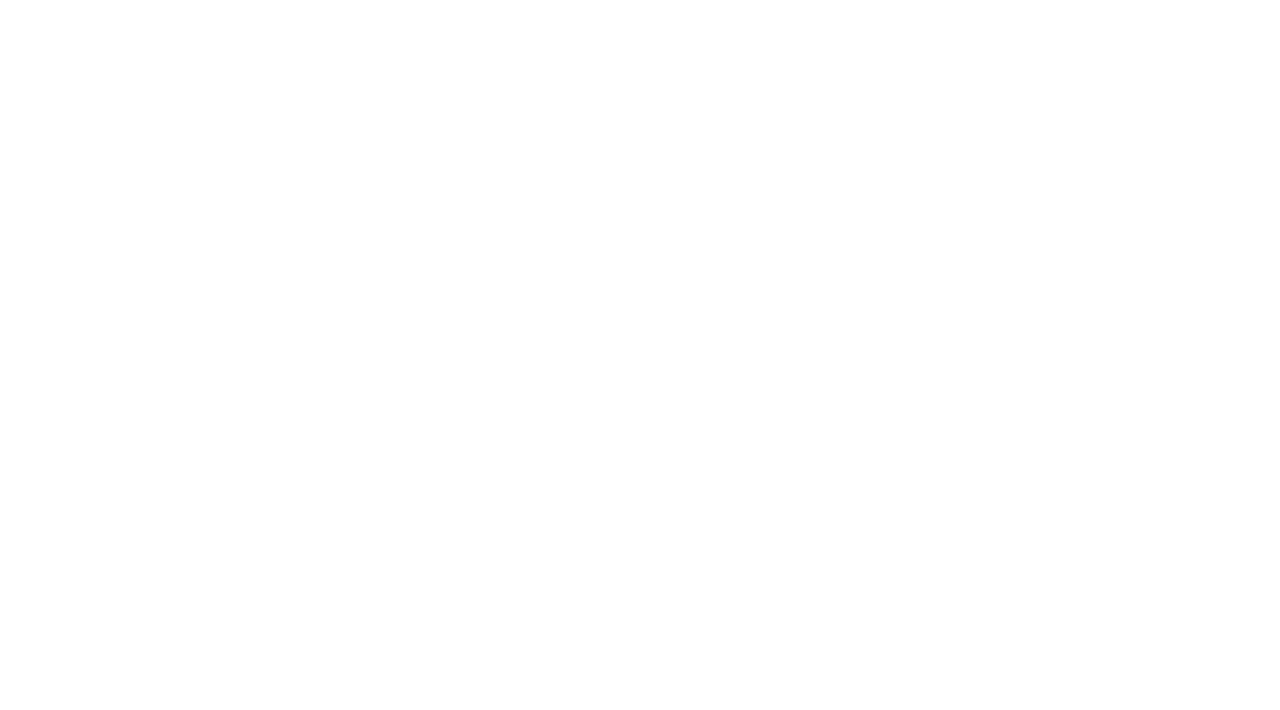
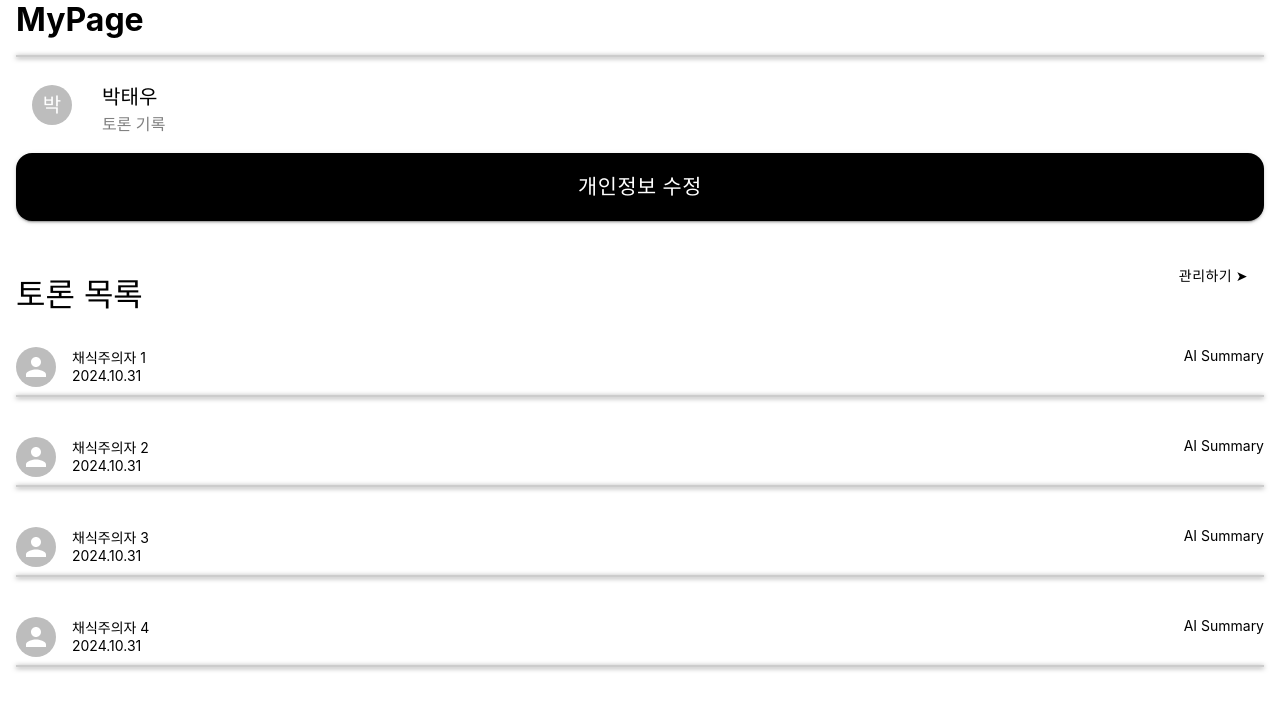
Before and after one commit to OnelineBookClass/Frontend, a React (Create React App) app: page /mypage in a window 1280 px wide. Before the commit this address had no page. Shown: the top 710 px of the page. Built offline with nearby package versions, Linux system fonts and the light colour scheme.

Commit message:
feat : mypage styling

```diff
--- a/src/App.js
+++ b/src/App.js
@@ -1,6 +1,7 @@
 import React from 'react';
 import { BrowserRouter, Routes, Route } from 'react-router-dom';
 import MainPage from './main/MainPage';
+import MyPage from './mypage/MyPage';
 
 
 function App() {
@@ -10,6 +11,7 @@ function App() {
       <BrowserRouter basename={process.env.PUBLIC_URL}>
         <Routes>
           <Route path="/" element={<MainPage />} />
+          <Route path='/mypage' element={<MyPage/>}/>
         </Routes>
       </BrowserRouter>
     </>
--- a/src/mypage/MyPage.jsx
+++ b/src/mypage/MyPage.jsx
@@ -0,0 +1,76 @@
+import React from "react";
+import styled from "styled-components";
+import ButtonStyled from "@mui/material/Button";
+import UserInfo from "./profile/UserInfo";
+import DiscussionList from "./profile/DIscussionList";
+
+const Container = styled.div`
+ display: flex;
+    flex-direction: column;
+    min-height: 100vh;
+    padding: 0 1rem 1rem 1rem;
+    box-sizing: border-box;`;
+
+const Title = styled.div`
+    font-weight: bold;
+    font-size: clamp(1rem, 5vw, 2rem);
+    text-align: left;
+    align-items: flex-start;
+    margin-bottom: 1rem;
+`;
+
+const StyledHr = styled.hr`
+  width: 100%; /* 구분선의 너비 */
+  border: 0;
+  border-top: 2px solid #ccc; /* 구분선 색 */
+  margin: 0;
+  box-shadow: 0 1px 5px rgba(0, 0, 0, 0.5); /* 그림자 추가 */
+`;
+
+
+function MyPage() {
+
+    const discussions = [{
+        id : 1,
+        content : "채식주의자 1",
+        date : "2024.10.31"
+    },
+    {
+        id : 2,
+        content : "채식주의자 2",
+        date : "2024.10.31"
+    },
+    {
+        id : 3,
+        content : "채식주의자 3",
+        date : "2024.10.31"
+    },
+    {
+        id : 4,
+        content : "채식주의자 4",
+        date : "2024.10.31"
+    },
+]
+    return (
+        <Container>
+            <Title>MyPage</Title>
+            <StyledHr></StyledHr>
+
+            <UserInfo></UserInfo>
+            <ButtonStyled
+                variant="contained"
+                sx={{
+                    padding: "1rem", fontSize: "1.3rem", whiteSpace: "nowrap",
+                    backgroundColor: "black", borderRadius : "1rem"
+                }}
+                white>
+                개인정보 수정
+            </ButtonStyled>
+            <DiscussionList discussions={discussions}>
+            </DiscussionList>
+        </Container>
+    );
+}
+
+
+export default MyPage;
--- /dev/null
+++ b/src/mypage/profile/DIscussionList.jsx
@@ -0,0 +1,28 @@
+import React from "react";
+import DiscussionListItem from "./DiscussionListItem";
+import { DiscussionTitle, ContentWrapper, Wrapper, TitleWrapper, StyledButton  } from "./style/DiscussionListStyle";
+
+
+
+function DiscussionList(props) {
+  const { discussions } = props;
+
+  return (
+    <Wrapper>
+      <TitleWrapper>
+        <DiscussionTitle>토론 목록</DiscussionTitle>
+        <StyledButton variant="error">
+          관리하기 ➤
+        </StyledButton>
+      </TitleWrapper>
+
+      <ContentWrapper>
+        {discussions.map((discussion) => (
+          <DiscussionListItem key={discussion.id} discussion={discussion} />
+        ))}
+      </ContentWrapper>
+    </Wrapper>
+  );
+}
+
+export default DiscussionList;
--- /dev/null
+++ b/src/mypage/profile/DiscussionListItem.jsx
@@ -0,0 +1,26 @@
+import React from "react";
+import { FixedAvatar } from "./style/UserInfoStyle";
+import { Wrapper, OuterWrapper, ContentText, StyledHr, LeftWrapper, RightWrapper} from "./style/DiscussionListItemStyle";
+
+
+function DiscussionListItem(props) {
+    const { discussion } = props;
+
+    return (
+        <Wrapper>
+            <OuterWrapper>
+                <FixedAvatar></FixedAvatar>
+                <LeftWrapper>
+                    <ContentText>{discussion.content}</ContentText>
+                    <ContentText>{discussion.date}</ContentText>
+                </LeftWrapper>
+                <RightWrapper>
+                    <ContentText>AI Summary</ContentText>
+                </RightWrapper>
+            </OuterWrapper>
+            <StyledHr />
+        </Wrapper>
+    );
+}
+
+export default DiscussionListItem;
--- /dev/null
+++ b/src/mypage/profile/UserInfo.jsx
@@ -0,0 +1,25 @@
+import React from "react";
+
+import { Typography } from "@mui/material";
+import { ProfileContainer, InnerContainer, FixedAvatar } from "./style/UserInfoStyle";
+
+function UserInfo() {
+
+    const username = "박태우";
+    return (
+
+        <ProfileContainer>
+            <FixedAvatar>박</FixedAvatar>
+            <InnerContainer>
+                <Typography variant="h6" component="div" sx={{ mt: 1 }}>{username}</Typography>
+                <Typography sx={{color : "gray"}}>토론 기록</Typography>
+            </InnerContainer>
+        </ProfileContainer>
+
+
+    );
+
+
+}
+
+export default UserInfo;
--- /dev/null
+++ b/src/mypage/profile/style/DiscussionListItemStyle.jsx
@@ -0,0 +1,47 @@
+import styled from "styled-components";
+export const Wrapper = styled.div`
+    padding: 16px;
+    display: flex;
+    flex-direction: column;
+    justify-content: center;
+    align-items: flex-start; /* 왼쪽 정렬 */
+    position: relative;
+    width: 100%; /* Wrapper가 화면 너비를 꽉 채우도록 */
+    :hover {
+        background: lightgrey;
+    }
+`;
+
+export const OuterWrapper = styled.div`
+    display: flex;
+    flex-direction: row;
+    justify-content: space-between; /* 양쪽 끝에 배치 */
+    width: 100%; /* 가로 크기 100% */
+    align-items: flex-start;
+`;
+
+export const ContentText = styled.p`
+    font-size: 14px;
+    margin: 0;
+`;
+
+export const StyledHr = styled.hr`
+    width: 100%; /* 구분선의 너비를 100%로 확장 */
+    border: 0;
+    border-top: 2px solid #ccc; /* 구분선 색 */
+    box-shadow: 0 1px 5px rgba(0, 0, 0, 0.5); /* 그림자 추가 */
+    margin-top: 8px; /* 구분선과 내용 사이의 간격 */
+`;
+
+export const LeftWrapper = styled.div`
+    display: flex;
+    margin-left: 1rem;
+    flex-direction: column;
+    align-items: flex-start;
+    flex-grow: 1; /* 이 영역이 가능한 한 왼쪽 끝으로 확장 */
+`;
+
+export const RightWrapper = styled.div`
+    display: flex;
+    flex-direction: column;
+`;
--- /dev/null
+++ b/src/mypage/profile/style/DiscussionListStyle.jsx
@@ -0,0 +1,46 @@
+import styled from "styled-components";
+import ButtonStyled from "@mui/material/Button";
+export const DiscussionTitle = styled.div`
+  margin-top: 3rem;
+  font-size: clamp(1rem, 5vw, 2rem);
+  text-align: left;
+  align-items: flex-start;
+  margin-bottom: 1rem;
+`;
+
+export const ContentWrapper = styled.div`
+  display: flex;
+  flex-direction: column;
+  justify-content: center;
+  align-items: center;
+  position: relative;
+  width: 100%;
+  :hover {
+    background: lightgrey;
+  }
+`;
+
+export const Wrapper = styled.div`
+  width: 100%;
+`;
+
+export const TitleWrapper = styled.div`
+  display: flex;
+  flex-direction: row;
+  justify-content: space-between; /* 제목과 버튼을 양 끝으로 배치 */
+  align-items: center;
+  width: 100%;
+`;
+
+export const StyledButton = styled(ButtonStyled)`
+  font-size: 1rem;
+  padding: 0.5rem 1rem;
+  background-color: white;
+  border-radius: 1rem;
+  color: black;
+  box-shadow: none;
+  &:hover {
+    background-color: #000000;
+    color : white;
+  }
+`;
--- /dev/null
+++ b/src/mypage/profile/style/UserInfoStyle.jsx
@@ -0,0 +1,25 @@
+import styled from "styled-components";
+import Avatar from "@mui/material/Avatar";
+export const ProfileContainer = styled.div`
+ display: flex;
+    flex-direction: row;
+    align-items: center;
+    justify-content: left;
+    min-height: 10vh;
+    padding: 1rem;
+    box-sizing: border-box;
+    position : relative;
+    `;
+
+
+export const InnerContainer = styled.div`
+    margin-left: 30px;
+    display: flex;
+    flex-direction: column;
+    flex-shrink: 1;
+`
+export const FixedAvatar = styled(Avatar)`
+    width: 80px;
+    height: 80px;
+    position: absolute;
+`;
```
